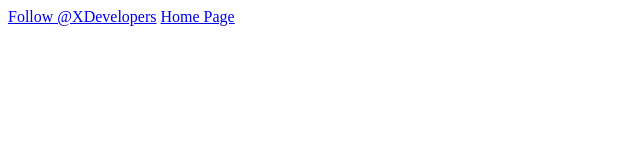
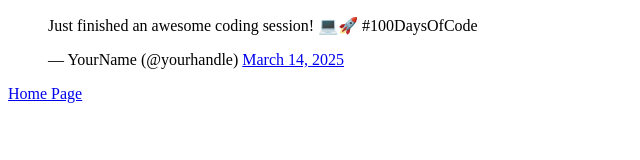
Before and after one commit to Cwills21/My_First_Portfolio, a plain HTML site: page html_basic/tweets.html in a window 1280 px wide. Shown: the whole page, without its empty margins (0-640 px from the left). Drawn offline with Linux system fonts and the light colour scheme.

Commit message:
Add tweets.html

```diff
--- a/html_basic/tweets.html
+++ b/html_basic/tweets.html
@@ -7,12 +7,19 @@
 </head>
 
 <body>
-    <a href="https://twitter.com/XDevelopers?ref_src=twsrc%5Etfw" class="twitter-follow-button"
-        data-show-count="false">Follow @XDevelopers</a>
+    <!-- Embedded Tweet -->
+    <blockquote class="twitter-tweet">
+        <p lang="en" dir="ltr">
+            Just finished an awesome coding session! 💻🚀 #100DaysOfCode
+        </p>
+        &mdash; YourName (@yourhandle)
+        <a href="https://twitter.com/yourhandle/status/1234567890123456789">March 14, 2025</a>
+    </blockquote>
     <script async src="https://platform.twitter.com/widgets.js" charset="utf-8"></script>
 
     <a href="index.html">Home Page</a>
 
+
 </body>
 
 </html>
```
